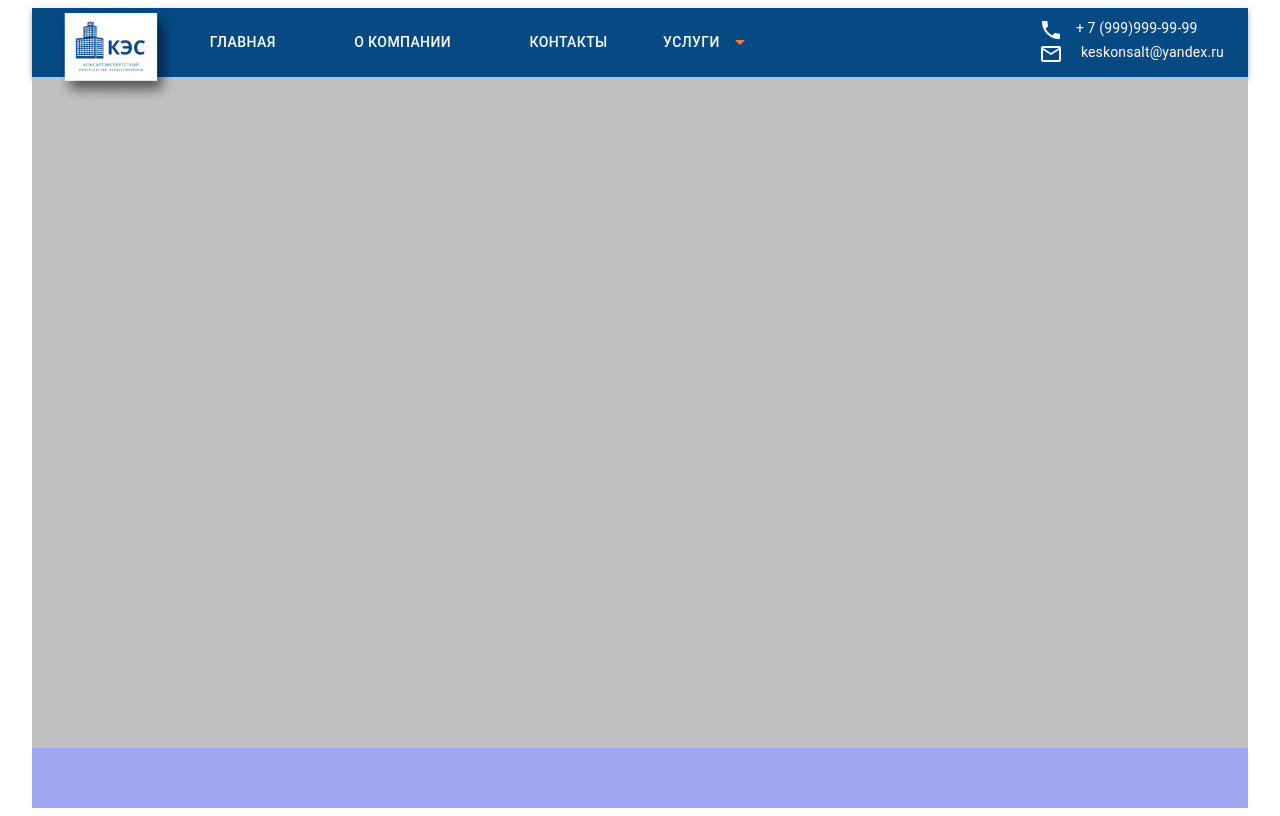
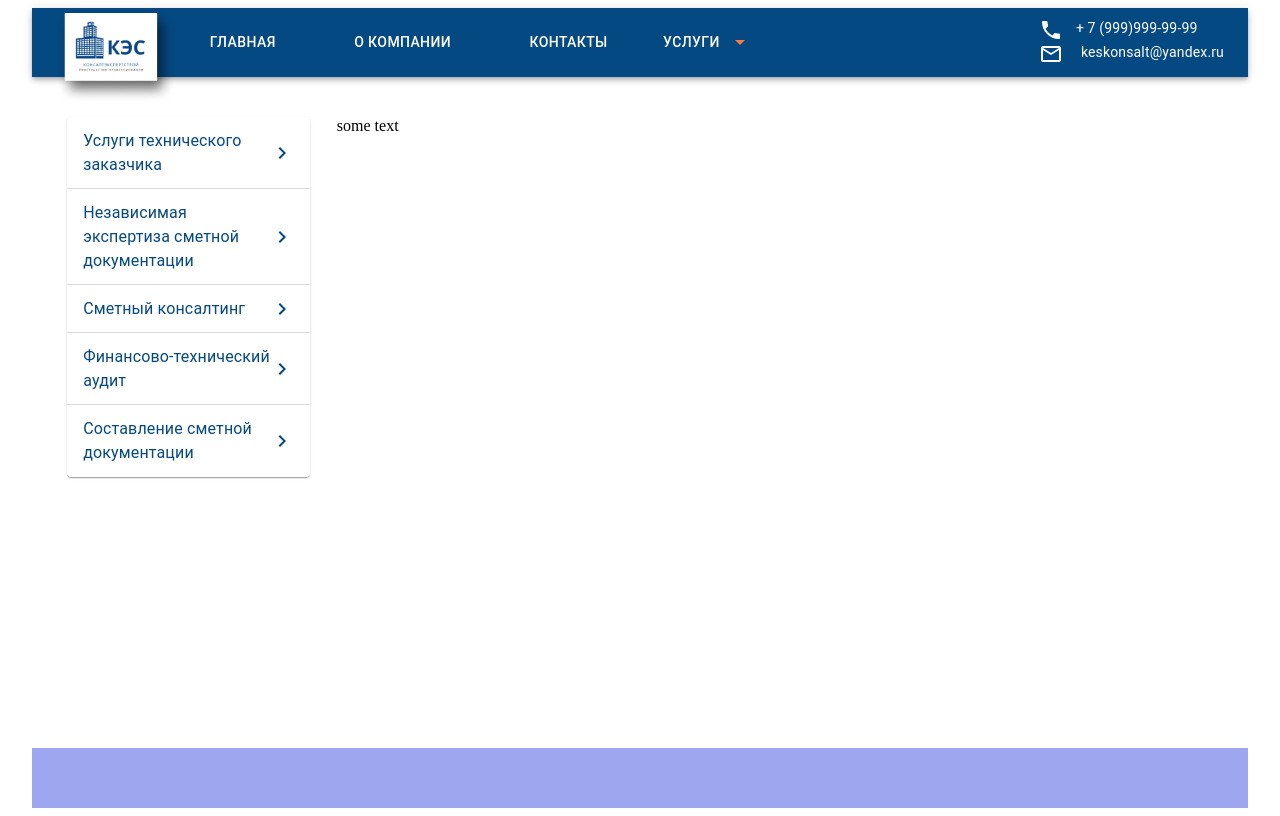
Before and after one commit to Dmitry2310/Consaltstroy, a React (Create React App) app in the folder client/: page /info in a window 1280 px wide. Built offline with nearby package versions, Linux system fonts and the light colour scheme.

Commit message:
create accordion infoPage

```diff
--- /dev/null
+++ b/client/src/Components/Accordion.jsx
@@ -0,0 +1,109 @@
+import React from "react";
+import { useState } from "react";
+import "./styles.css";
+
+import Accordion from '@mui/material/Accordion';
+import AccordionDetails from '@mui/material/AccordionDetails';
+import AccordionSummary from '@mui/material/AccordionSummary';
+import Typography from '@mui/material/Typography';
+import ChevronRightIcon from '@mui/icons-material/ChevronRight';
+
+const NavBar = () => {
+
+    const [expanded, setExpanded] = useState(false);
+
+    const handleChange = (panel) => (event, isExpanded) => {
+        setExpanded(isExpanded ? panel : false);
+    };
+
+    return (
+        <div>
+            <Accordion expanded={expanded === 'panel1'} onChange={handleChange('panel1')}>
+                <AccordionSummary
+                    expandIcon={expanded === 'panel1' ? <ChevronRightIcon color="secondary" /> : <ChevronRightIcon color="primary" />}
+                    aria-controls="panel1bh-content"
+                    id="panel1bh-header"
+                    className={expanded === 'panel1' ? "summaryBackground" : ''}
+                >
+                    <Typography color={expanded === 'panel1' ? 'white' : '#054982'}>Услуги технического заказчика</Typography>
+                </AccordionSummary>
+                <AccordionDetails className="accordionDetails">
+                    <Typography className="typographyText">
+                        Оформление земельно-правовых отношений
+                    </Typography>
+                </AccordionDetails>
+                <AccordionDetails className="accordionDetails">
+                    <Typography className="typographyText">
+                        Получение исходно-разрешительной документации на предпроектной стадии
+                    </Typography>
+                </AccordionDetails>
+                <AccordionDetails className="accordionDetails">
+                    <Typography className="typographyText">
+                        Согласование проектных документов на стадии разработки «Проектной документации».
+                    </Typography>
+                </AccordionDetails>
+                <AccordionDetails className="accordionDetails">
+                    <Typography className="typographyText">
+                        Согласование проектной и рабочей документации
+                    </Typography>
+                </AccordionDetails>
+                <AccordionDetails className="accordionDetails">
+                    <Typography className="typographyText">
+                        Сдача-приемка объекта
+                    </Typography>
+                </AccordionDetails>
+                <AccordionDetails className="accordionDetails">
+                    <Typography className="typographyText">
+                        Услуги физическим лицам
+                    </Typography>
+                </AccordionDetails>
+            </Accordion>
+            <Accordion expanded={expanded === 'panel2'} onChange={handleChange('panel2')}>
+                <AccordionSummary
+                    expandIcon={expanded === 'panel2' ? <ChevronRightIcon color="secondary" /> : <ChevronRightIcon color="primary" />}
+                    aria-controls="panel2bh-content"
+                    id="panel2bh-header"
+                    className={expanded === 'panel2' ? "summaryBackground" : ''}
+                >
+                    <Typography color={expanded === 'panel2' ? 'white' : '#054982'}>
+                        Независимая экспертиза сметной документации
+                    </Typography>
+                </AccordionSummary>
+            </Accordion>
+            <Accordion expanded={expanded === 'panel3'} onChange={handleChange('panel3')}>
+                <AccordionSummary
+                    expandIcon={expanded === 'panel3' ? <ChevronRightIcon color="secondary" /> : <ChevronRightIcon color="primary" />}
+                    aria-controls="panel3bh-content"
+                    id="panel3bh-header"
+                    className={expanded === 'panel3' ? "summaryBackground" : ''}
+                >
+                    <Typography color={expanded === 'panel3' ? 'white' : '#054982'}>
+                        Сметный консалтинг
+                    </Typography>
+                </AccordionSummary>
+            </Accordion>
+            <Accordion expanded={expanded === 'panel4'} onChange={handleChange('panel4')}>
+                <AccordionSummary
+                    expandIcon={expanded === 'panel4' ? <ChevronRightIcon color="secondary" /> : <ChevronRightIcon color="primary" />}
+                    aria-controls="panel4bh-content"
+                    id="panel4bh-header"
+                    className={expanded === 'panel4' ? "summaryBackground" : ''}
+                >
+                    <Typography color={expanded === 'panel4' ? 'white' : '#054982'}>Финансово-технический аудит</Typography>
+                </AccordionSummary>
+            </Accordion>
+            <Accordion expanded={expanded === 'panel5'} onChange={handleChange('panel5')}>
+                <AccordionSummary
+                    expandIcon={expanded === 'panel5' ? <ChevronRightIcon color="secondary" /> : <ChevronRightIcon color="primary" />}
+                    aria-controls="panel5bh-content"
+                    id="panel5bh-header"
+                    className={expanded === 'panel5' ? "summaryBackground" : ''}
+                >
+                    <Typography color={expanded === 'panel5' ? 'white' : '#054982'}>Составление сметной документации</Typography>
+                </AccordionSummary>
+            </Accordion>
+        </div>
+    )
+}
+
+export default NavBar;
--- /dev/null
+++ b/client/src/Components/styles.css
@@ -0,0 +1,13 @@
+.accordionDetails {
+    padding: 10px 10px 5px 20px;
+}
+
+.typographyText {
+    color: #054982;
+    cursor: pointer;
+    border-top: 1px solid silver;
+}
+
+.summaryBackground {
+    background: #054982;
+}
--- a/client/src/Pages/InfoPage.jsx
+++ b/client/src/Pages/InfoPage.jsx
@@ -1,13 +1,24 @@
+import { Grid } from "@mui/material";
 import { Container } from "@mui/system";
-import React from "react";
+import React, { useState } from "react";
+import NavBar from "../Components/Accordion";
 import Footer from "../Components/Footer";
 
 const InfoPage = () => {
+
+
+
     return (
         <>
-            <Container maxWidth="xl" sx={{ background: 'silver', flexGrow: '1' }}>
-
-
+            <Container maxWidth="xl" sx={{ flexGrow: '1' }}>
+                <Grid container sx={{ display: 'flex' ,justifyContent: 'space-around', paddingTop: '40px'}} gap={0.5}>
+                    <Grid item xs={2.5}>
+                        <NavBar />
+                    </Grid>
+                    <Grid item xs={9}>
+                        some text
+                    </Grid>
+                </Grid>
             </Container>
             <Footer />
         </>
```
